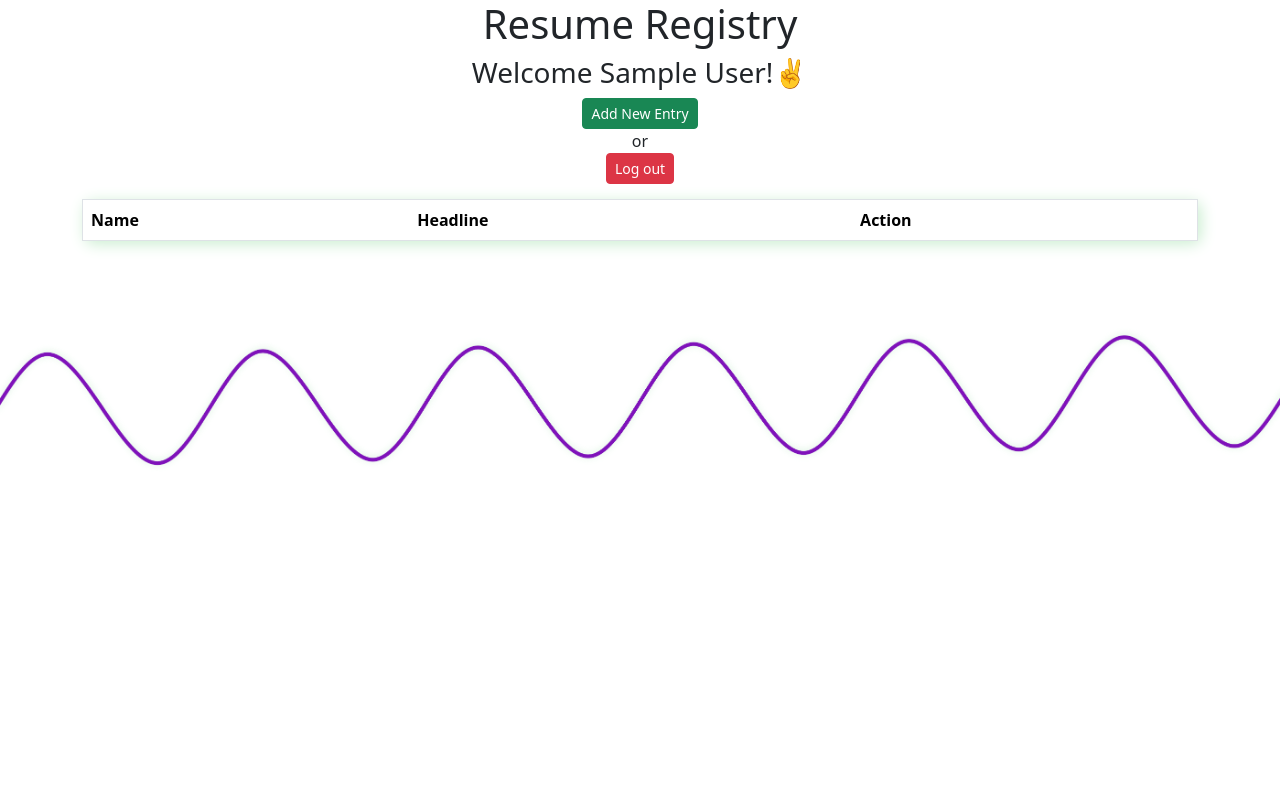
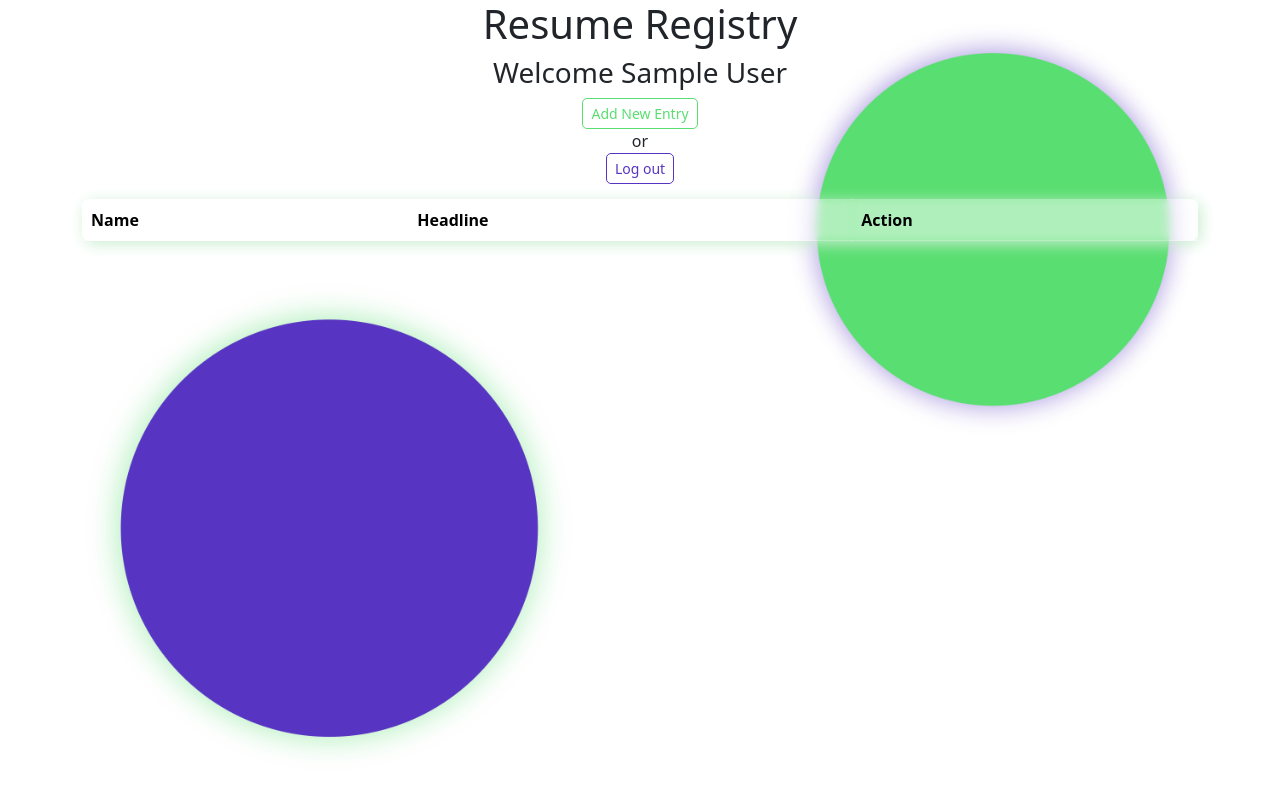
Before and after one commit to Ginazai/Aplicacion-Web-Para-Registros-Curriculares, a PHP site: page / in a window 1280 px wide. Run offline with PHP 8.4, Linux system fonts and the light colour scheme; the visitor is signed in with stand-in values (Sample User, id 1); tables that the repository leaves empty or names only in its code hold one stand-in row (values such as "Sample post"); lists and menus that the app fills with data are empty; some libraries are stand-ins or nearby versions.

Commit message:
assets/stetic modification

```diff
--- a/css/stylesheet.css
+++ b/css/stylesheet.css
@@ -54,6 +54,65 @@ input {
   -webkit-backdrop-filter: blur(5px);
   border: 1px solid rgba(255, 255, 255, 0.3);
 }
+/*
+
+
+glass btn danger and success:
+
+*/
+.glass-btn-success {
+  background: rgba(255, 255, 255, 0.2);
+  color: rgba(89, 222, 113, 1);
+  border-radius: 5px;
+  backdrop-filter: blur(5px);
+  -webkit-backdrop-filter: blur(5px);
+  border: 1px solid rgba(89, 222, 113, 1);
+
+  transition: background .8s;
+  transition-timing-function: ease;
+}
+
+.glass-btn-success:hover {
+  background: rgba(89, 222, 113, 1);
+  color: rgba(255, 2555, 255, 1);
+  border-radius: 5px;
+  backdrop-filter: blur(5px);
+  -webkit-backdrop-filter: blur(5px);
+  border: 1px solid rgba(89, 222, 113, 1);
+}
+
+.glass-btn-danger {
+  background: rgba(255, 255, 255, 0.2);
+  color: rgba(88, 52, 194, 1);
+  border-radius: 5px;
+  backdrop-filter: blur(5px);
+  -webkit-backdrop-filter: blur(5px);
+  border: 1px solid rgba(88, 52, 194, 1);
+
+  transition: background .8s;
+  transition-timing-function: ease;
+}
+
+.glass-btn-danger:hover {
+  background: rgba(88, 52, 194, 1);
+  color: rgba(255, 2555, 255, 1);
+  border-radius: 5px;
+  backdrop-filter: blur(5px);
+  -webkit-backdrop-filter: blur(5px);
+  border: 1px solid rgba(88, 52, 194, 1);
+}
+/*
+
+Glass table
+
+*/
+.table, table, td, tr, th, thead, tbody {
+  background: rgba(255, 255, 255, 0.1) !important;
+  /*border-radius: 16px !important;*/
+  backdrop-filter: blur(5px) !important;
+  -webkit-backdrop-filter: blur(5px) !important;
+  border: 1px solid rgba(255, 255, 255, 0.3) !important;
+}
 
 .card.glass {
   box-shadow: 3px 3px 15px #c9edcf;
@@ -64,10 +123,11 @@ input {
 }
 
 .bg-background {
-  background-image: url('../images/sin.png');
+  background-image: url('../images/circles.png');
   background-repeat: no-repeat;
   background-size: contain;
   background-position-y: center;
+  background-position-x: center;
 }
 
 .table {
--- a/index.php
+++ b/index.php
@@ -84,8 +84,8 @@ href="https://code.jquery.com/ui/1.12.1/themes/ui-lightness/jquery-ui.css">
 
  		*/
 		if (isset($_SESSION['name']) && isset($_SESSION['user_id'])) {
-			echo('<h3 class="text-center">Welcome '.$_SESSION['name'].'!✌️</h3>');
- 			echo('<div class="text-center"><a class="btn btn-success btn-sm" href="add.php">Add New Entry</a></br>'.'or</br>'.'<a class="btn btn-danger btn-sm" href="logout.php">Log out</a></div>');
+			echo('<h3 class="text-center">Welcome '.$_SESSION['name'].'</h3>');
+ 			echo('<div class="text-center"><a class="btn glass-btn-success btn-sm" href="add.php">Add New Entry</a></br>'.'or</br>'.'<a class="btn glass-btn-danger btn-sm" href="logout.php">Log out</a></div>');
 	 		/*
 
 	 		>A continuacion tenemos el "error handling" de la pagina, donde colocamos los output de error en caso de fallar
--- a/login.php
+++ b/login.php
@@ -170,8 +170,8 @@ unset($_SESSION['succes']);
 </div>
 
 <div class="card-footer" >
-	<div class="row ms-1 mb-1">
-			<input class="btn btn-primary py-2 col-5 btn-sm " type="submit" onclick="return doValidate();" name="log" value="Log In">
+	<div class="row me-0">
+			<input class="btn glass-btn-success py-2 col-5 btn-sm " type="submit" onclick="return doValidate();" name="log" value="Log In">
 		</div>
 </div>
 
```
Also changed, not shown: js/position.js (+11 -4 lines), images/circles.png (added), images/sin.png.
